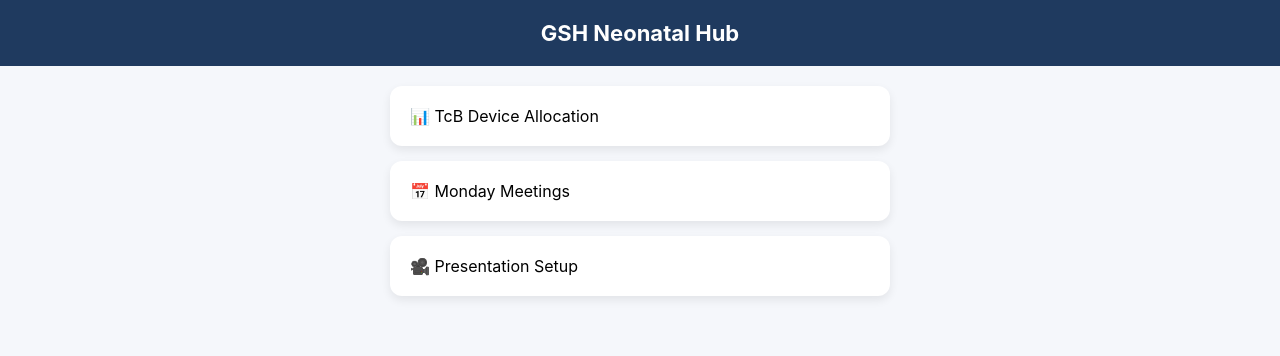
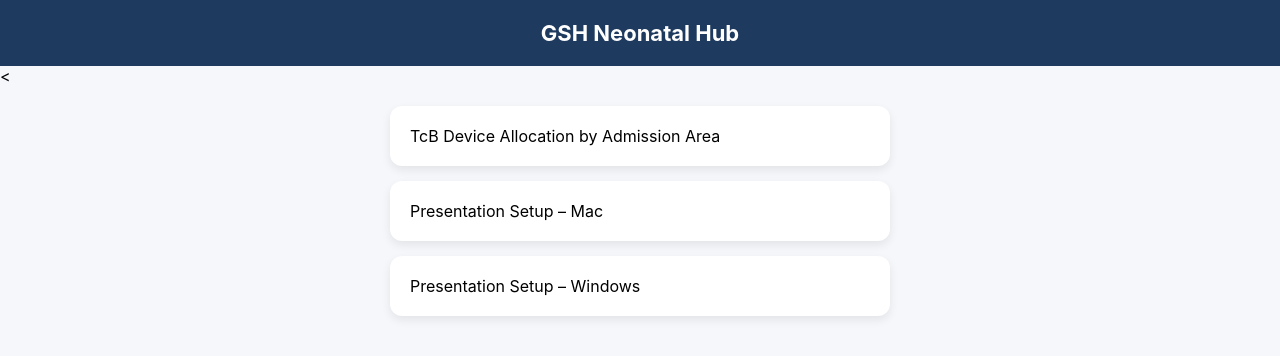
Before and after one commit to SP-8403/gsh-neonatal-hub, a plain HTML site: page index.html in a window 1280 px wide. Drawn offline with Linux system fonts and the light colour scheme.

Commit message:
Update index.html

```diff
--- a/index.html
+++ b/index.html
@@ -50,21 +50,23 @@
 GSH Neonatal Hub
 </header>
 
-<div class="container">
+<<div class="container">
 
   <a href="tcb.html" class="card">
-    📊 TcB Device Allocation
+    TcB Device Allocation by Admission Area
   </a>
 
-  <a href="meetings.html" class="card">
-    📅 Monday Meetings
+  <a href="presentation-mac.html" class="card">
+    Presentation Setup – Mac
   </a>
 
-  <a href="presentation.html" class="card">
-    🎥 Presentation Setup
+  <a href="presentation-windows.html" class="card">
+    Presentation Setup – Windows
   </a>
 
 </div>
 
 </body>
+
+
 </html>
```
